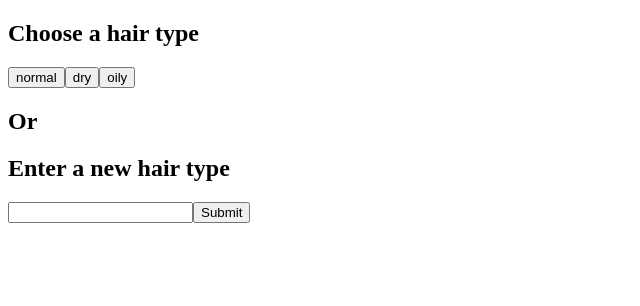
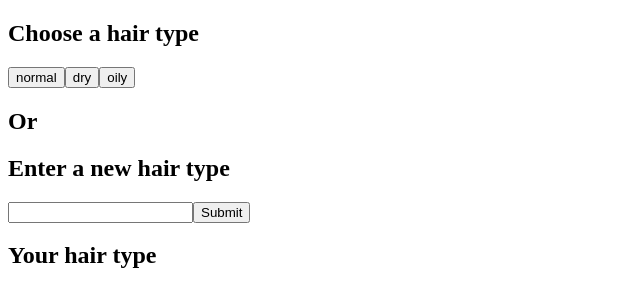
Before and after one commit to timdecillis/Hair-Nor-There, a React (Create React App) app: page / in a window 1280 px wide. Shown: the top 306 px of the page, without its empty margins (0-640 px from the left). Built offline with nearby package versions, Linux system fonts and the light colour scheme.

Commit message:
Added logic to render userType to page

```diff
--- a/src/App.js
+++ b/src/App.js
@@ -2,6 +2,7 @@ import React from 'react'
 
 import AddType from './components/AddType'
 import HairChoices from './components/HairChoices'
+import YourHair from './components/YourHair'
 
 const App = () => {
   return (
@@ -9,6 +10,7 @@ const App = () => {
       <HairChoices />
       <h2>Or</h2>
       <AddType />
+      <YourHair/>
     </div>
   )
 }
--- a/src/components/HairChoices.js
+++ b/src/components/HairChoices.js
@@ -1,16 +1,27 @@
 import React from 'react'
 
-import { getTypes } from './typesSlice'
-import { useSelector } from 'react-redux'
+import { getTypes, typeChosen } from './typesSlice'
+import { useSelector, useDispatch } from 'react-redux'
 
 
 const HairChoices = () => {
   const {types} = useSelector(getTypes)
+  const dispatch = useDispatch()
+
+
+  const onTypeClicked = (type) => {
+    dispatch(typeChosen({ type }))
+  }
+
   if (!types.length) return null
   return (
     <div>
       <h2>Choose a hair type</h2>
-      {types.map((type, i) => <button key={i}>{type}</button>)}
+      {types.map((type, i) => <button key={i} onClick={
+        () => {
+          onTypeClicked(type)
+        }
+        }>{type}</button>)}
     </div>
   )
 }
--- a/src/components/YourHair.js
+++ b/src/components/YourHair.js
@@ -1,10 +1,15 @@
 import React from 'react'
 
+import { useSelector } from 'react-redux'
+import { getTypes } from './typesSlice'
+
 const YourHair = () => {
+
+  const type = useSelector(getTypes).userType
   return (
     <div>
       <h2>Your hair type</h2>
-      <input></input>
+      {type}
     </div>
   )
 }
--- a/src/components/typesSlice.js
+++ b/src/components/typesSlice.js
@@ -1,5 +1,4 @@
 import { createSlice } from "@reduxjs/toolkit";
-import { useSelector } from "react-redux";
 
 const initialState = {
   types: ['normal', 'dry', 'oily'],
@@ -12,15 +11,18 @@ const typesSlice = createSlice({
   reducers: {
     typeAdded(state, action) {
       const { type } = action.payload
-        console.log('adding new type')
         state.types.push(type)
         return
-      }
+      },
+    typeChosen(state, action) {
+      const { type } = action.payload
+      state.userType = type
+    }
   }
 })
 
 export default typesSlice.reducer
 
-export const { typeAdded } = typesSlice.actions
+export const { typeAdded, typeChosen } = typesSlice.actions
 
 export const getTypes = state => state.types
```
